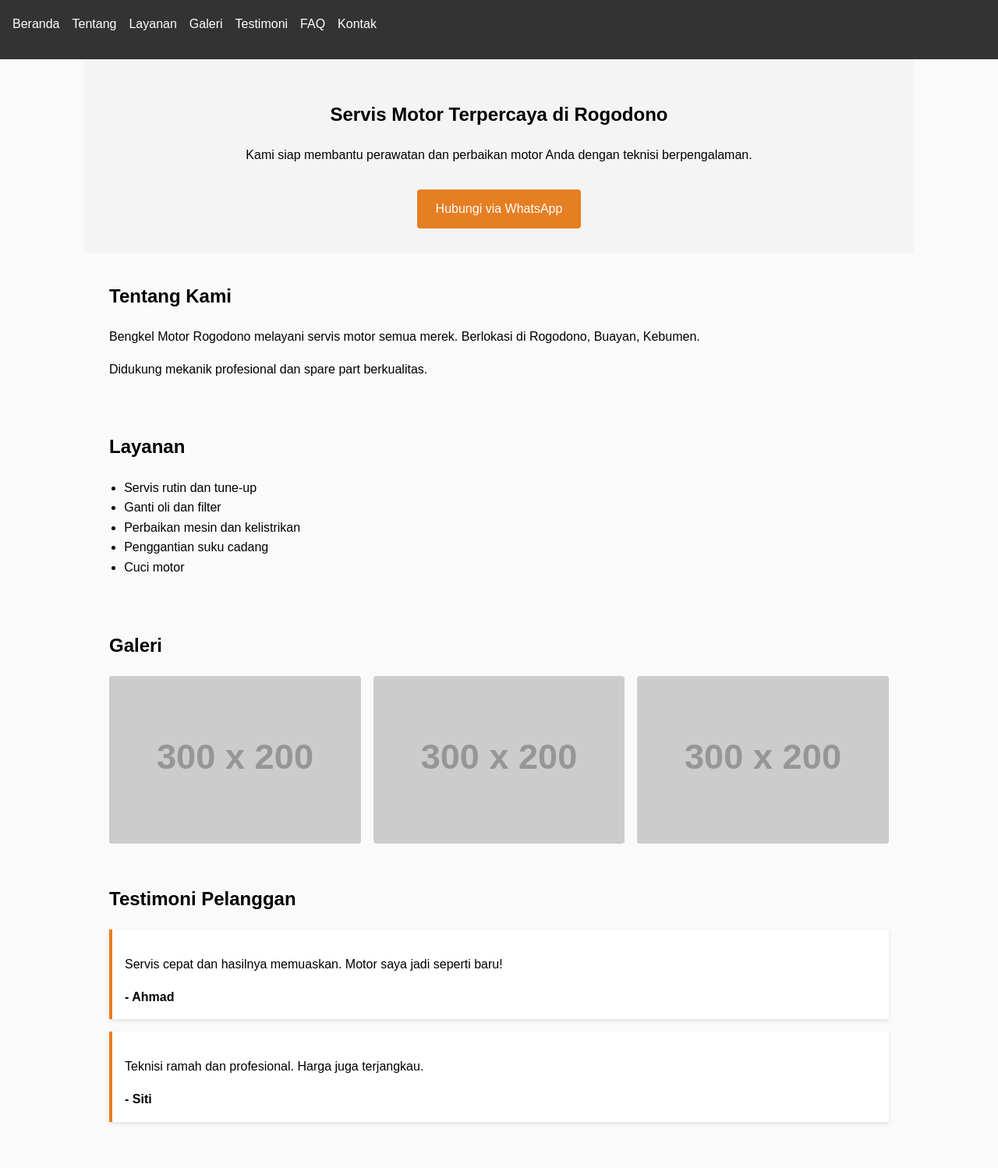
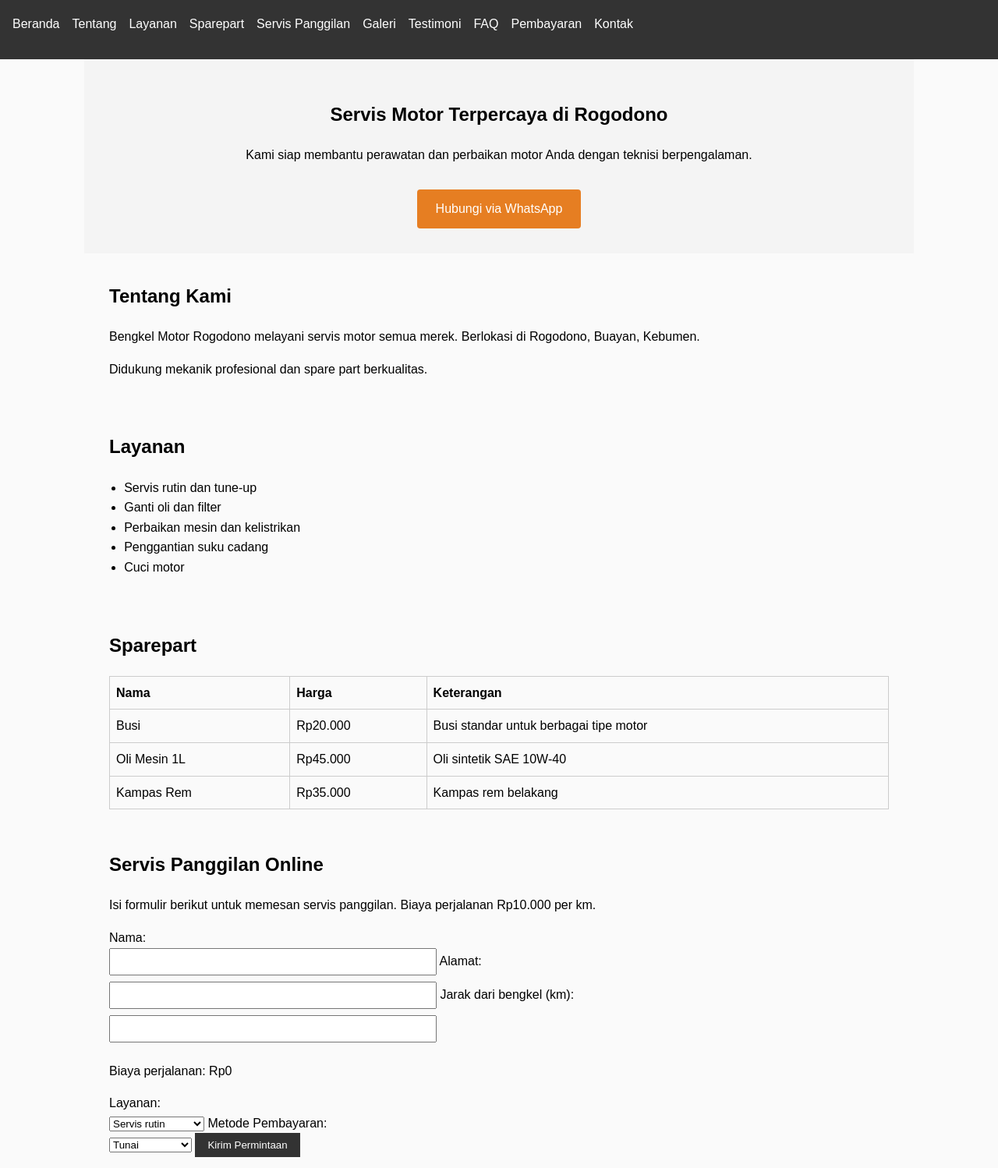
Before and after one commit to Septiantoriski/bengkelputra, a plain HTML site: page index.html in a window 1280 px wide. Shown: the part 92-1590 px from the top of the page at 78% size. Drawn offline with Linux system fonts and the light colour scheme; placeholder pictures from the web are drawn by us.

Commit message:
Add sparepart catalog and online service form with payment info

```diff
--- a/index.html
+++ b/index.html
@@ -18,9 +18,12 @@
           <li><a href="#beranda">Beranda</a></li>
           <li><a href="#tentang">Tentang</a></li>
           <li><a href="#layanan">Layanan</a></li>
+          <li><a href="#sparepart">Sparepart</a></li>
+          <li><a href="#panggilan">Servis Panggilan</a></li>
           <li><a href="#galeri">Galeri</a></li>
           <li><a href="#testimoni">Testimoni</a></li>
           <li><a href="#faq">FAQ</a></li>
+          <li><a href="#pembayaran">Pembayaran</a></li>
           <li><a href="#kontak">Kontak</a></li>
         </ul>
       </nav>
@@ -55,6 +58,70 @@
         <li>Penggantian suku cadang</li>
         <li>Cuci motor</li>
       </ul>
+    </section>
+
+    <section id="sparepart">
+      <h2>Sparepart</h2>
+      <table>
+        <thead>
+          <tr>
+            <th>Nama</th>
+            <th>Harga</th>
+            <th>Keterangan</th>
+          </tr>
+        </thead>
+        <tbody>
+          <tr>
+            <td>Busi</td>
+            <td>Rp20.000</td>
+            <td>Busi standar untuk berbagai tipe motor</td>
+          </tr>
+          <tr>
+            <td>Oli Mesin 1L</td>
+            <td>Rp45.000</td>
+            <td>Oli sintetik SAE 10W-40</td>
+          </tr>
+          <tr>
+            <td>Kampas Rem</td>
+            <td>Rp35.000</td>
+            <td>Kampas rem belakang</td>
+          </tr>
+        </tbody>
+      </table>
+    </section>
+
+    <section id="panggilan">
+      <h2>Servis Panggilan Online</h2>
+      <p>
+        Isi formulir berikut untuk memesan servis panggilan. Biaya perjalanan
+        Rp10.000 per km.
+      </p>
+      <form id="service-form">
+        <label>Nama:<br /><input type="text" name="nama" required /></label>
+        <label>Alamat:<br /><input type="text" name="alamat" required /></label>
+        <label>
+          Jarak dari bengkel (km):<br />
+          <input type="number" id="jarak" name="jarak" min="0" step="0.1" required />
+        </label>
+        <p id="biaya-perjalanan">Biaya perjalanan: Rp0</p>
+        <label>
+          Layanan:<br />
+          <select name="layanan">
+            <option>Servis rutin</option>
+            <option>Ganti oli</option>
+            <option>Perbaikan mesin</option>
+          </select>
+        </label>
+        <label>
+          Metode Pembayaran:<br />
+          <select name="pembayaran">
+            <option>Tunai</option>
+            <option>Transfer Bank</option>
+            <option>E-Wallet</option>
+          </select>
+        </label>
+        <button type="submit">Kirim Permintaan</button>
+      </form>
     </section>
 
     <section id="galeri">
@@ -103,6 +170,28 @@
       </details>
     </section>
 
+    <section id="pembayaran">
+      <h2>Metode Pembayaran</h2>
+      <ul>
+        <li>Tunai di bengkel atau saat servis panggilan</li>
+        <li>
+          Transfer Bank:
+          <ul>
+            <li>BCA 123456789 a.n. Bengkel Rogodono</li>
+            <li>Mandiri 987654321 a.n. Bengkel Rogodono</li>
+          </ul>
+        </li>
+        <li>
+          E-Wallet:
+          <ul>
+            <li>OVO 0812-3456-789</li>
+            <li>GoPay 0812-3456-789</li>
+            <li>Dana 0812-3456-789</li>
+          </ul>
+        </li>
+      </ul>
+    </section>
+
     <section id="kontak">
       <h2>Kontak</h2>
       <p>Alamat: Rogodono, Buayan, Kebumen, Jawa Tengah</p>
--- a/script.js
+++ b/script.js
@@ -5,6 +5,27 @@ document
     alert("Terima kasih, pesan Anda sudah terkirim!");
     this.reset();
   });
+
+const jarakInput = document.getElementById("jarak");
+if (jarakInput) {
+  jarakInput.addEventListener("input", function () {
+    const jarak = parseFloat(this.value) || 0;
+    const biaya = jarak * 10000;
+    document.getElementById("biaya-perjalanan").textContent =
+      `Biaya perjalanan: Rp${biaya.toLocaleString("id-ID")}`;
+  });
+}
+
+const serviceForm = document.getElementById("service-form");
+if (serviceForm) {
+  serviceForm.addEventListener("submit", function (e) {
+    e.preventDefault();
+    alert("Permintaan servis telah dikirim! Kami akan segera menghubungi Anda.");
+    this.reset();
+    document.getElementById("biaya-perjalanan").textContent =
+      "Biaya perjalanan: Rp0";
+  });
+}
 
 // Smooth scroll untuk navigasi anchor
 document.querySelectorAll('a[href^="#"]').forEach((anchor) => {
--- a/style.css
+++ b/style.css
@@ -41,6 +41,19 @@ section {
 
 ul {
   padding-left: 1.2rem;
+}
+
+table {
+  width: 100%;
+  border-collapse: collapse;
+  margin-top: 1rem;
+}
+
+table th,
+table td {
+  border: 1px solid #ccc;
+  padding: 0.5rem;
+  text-align: left;
 }
 
 form {
```
Also changed, not shown: 1 other file.
